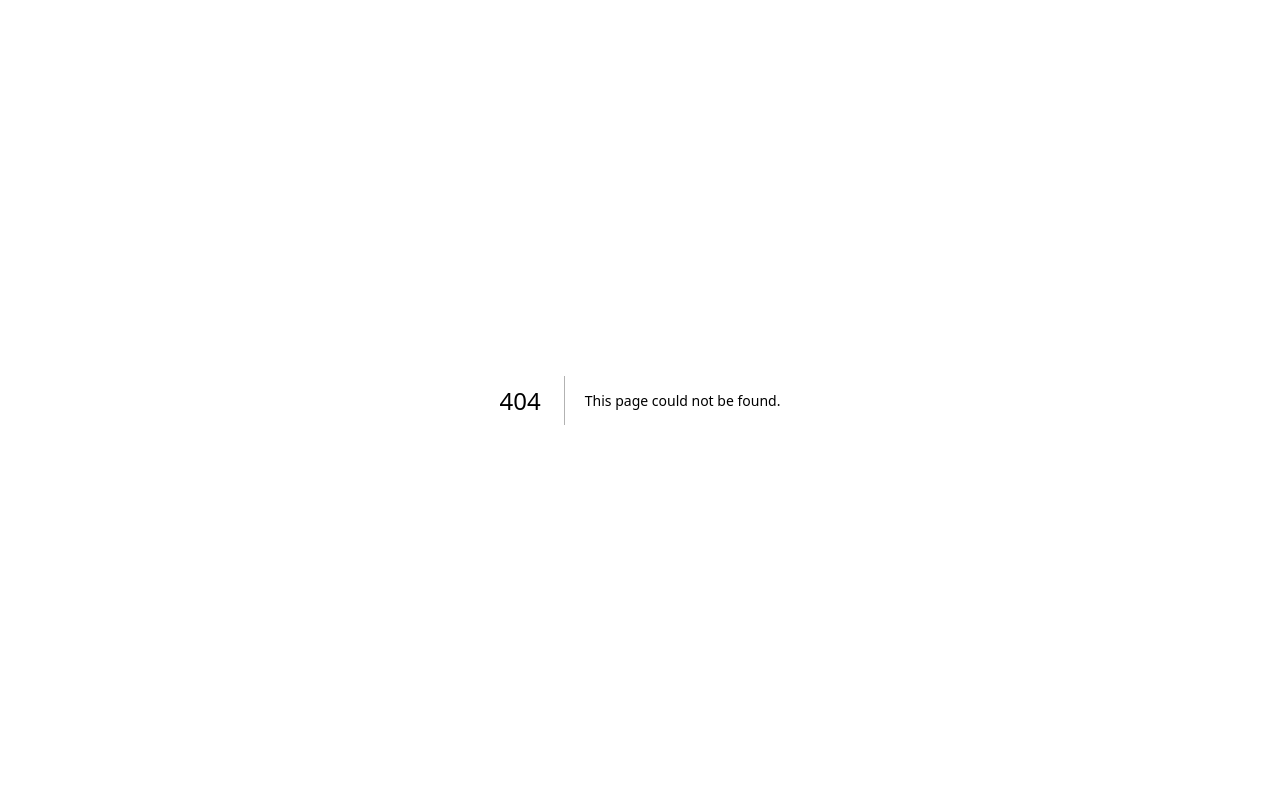
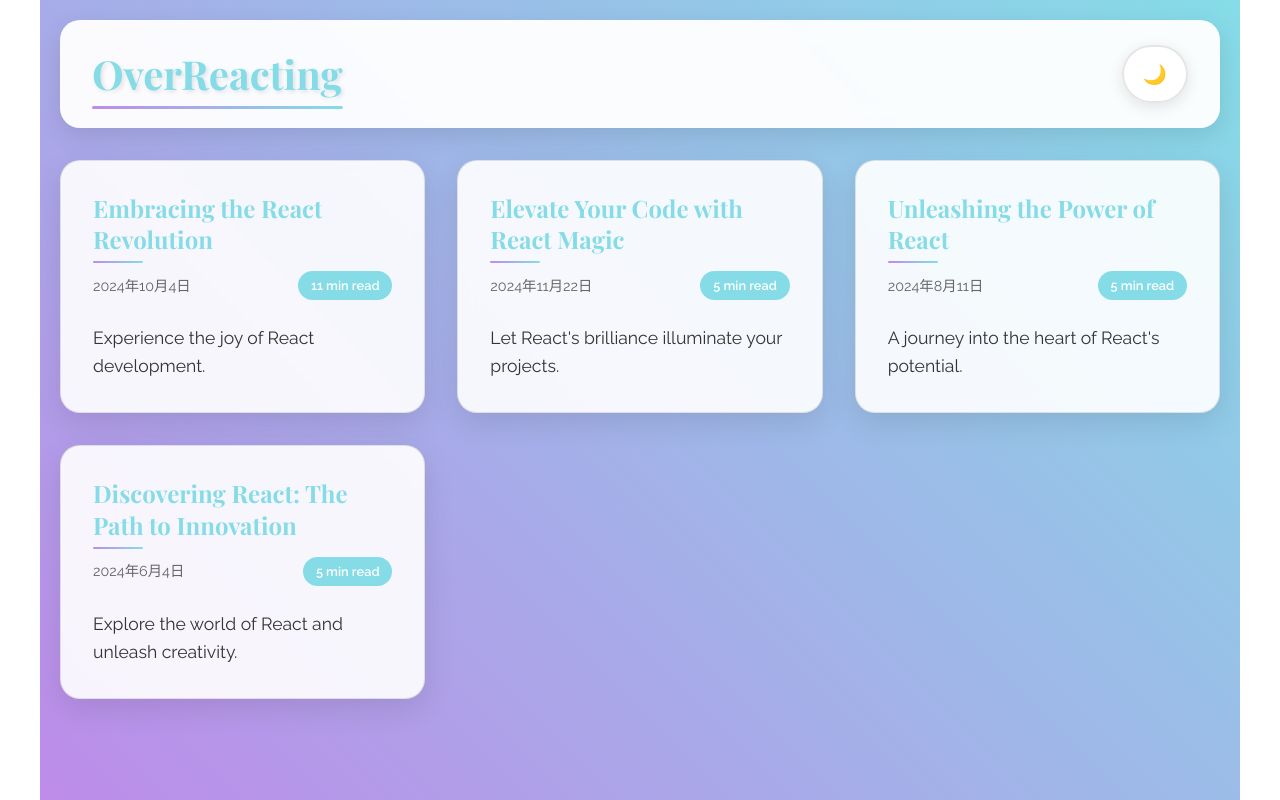
Before and after one commit to kmishima16/next-blog-portfolio, a Next.js app: page /lesson3 in a window 1280 px wide. Before the commit this address had no page. Built offline with nearby package versions, Linux system fonts and the light colour scheme.

Commit message:
add: lesson3の実装

```diff
--- /dev/null
+++ b/app/lesson3/article.tsx
@@ -0,0 +1,30 @@
+import styles from './page.module.css';
+
+interface ArticleProps {
+	id: number;
+	title: string;
+	date: Date;
+	length: number;
+	snippet: string;
+}
+
+export default function Article({ title, date, length, snippet }: ArticleProps) {
+	const formatDate = (date: Date) => {
+		return date.toLocaleDateString('ja-JP', {
+			year: 'numeric',
+			month: 'long',
+			day: 'numeric'
+		});
+	};
+
+	return (
+		<article className={styles.article}>
+			<h2 className={styles.articleTitle}>{title}</h2>
+			<div className={styles.articleMeta}>
+				<span className={styles.articleDate}>{formatDate(date)}</span>
+				<span className={styles.articleLength}>{length} min read</span>
+			</div>
+			<p className={styles.articleSnippet}>{snippet}</p>
+		</article>
+	);
+}
--- /dev/null
+++ b/app/lesson3/data.ts
@@ -0,0 +1,32 @@
+const articles = [
+	{
+		id: 1,
+		title: "Embracing the React Revolution",
+		date: new Date(2024, 9, 4),
+		length: 11,
+		snippet: `Experience the joy of React development.`,
+	},
+	{
+		id: 2,
+		title: "Elevate Your Code with React Magic",
+		date: new Date(2024, 10, 22),
+		length: 5,
+		snippet: `Let React's brilliance illuminate your projects.`,
+	},
+	{
+		id: 3,
+		title: "Unleashing the Power of React",
+		date: new Date(2024, 7, 11),
+		length: 5,
+		snippet: `A journey into the heart of React's potential.`,
+	},
+	{
+		id: 4,
+		title: "Discovering React: The Path to Innovation",
+		date: new Date(2024, 5, 4),
+		length: 5,
+		snippet: `Explore the world of React and unleash creativity.`,
+	},
+];
+
+export default articles;
--- /dev/null
+++ b/app/lesson3/page.module.css
@@ -0,0 +1,261 @@
+/* Importing Google Fonts */
+@import url("https://fonts.googleapis.com/css2?family=Raleway:wght@300;400;600&family=Playfair+Display:wght@700&display=swap");
+
+
+/* Container */
+.container {
+  box-sizing: border-box;
+  margin: 0 auto;
+  padding: 20px;
+  font-family: "Raleway", sans-serif;
+  background: linear-gradient(
+    45deg,
+    var(--secondary-color),
+    var(--primary-color)
+  );
+  color: var(--text-color);
+  min-height: 100vh;
+  transition: all 0.3s ease;
+  display: flex;
+  flex-direction: column;
+  max-width: 1200px;
+}
+
+.container * {
+  box-sizing: border-box;
+}
+
+/* Navigation */
+.navigation {
+  display: flex;
+  justify-content: space-between;
+  align-items: center;
+  background: var(--nav-bg);
+  backdrop-filter: blur(10px);
+  padding: 1.5rem 2rem;
+  border-radius: 20px;
+  box-shadow: 0 8px 25px var(--shadow-color);
+  margin-bottom: 2rem;
+  transition: all 0.3s ease;
+}
+
+.title {
+  font-family: "Playfair Display", serif;
+  font-size: clamp(1.8rem, 4vw, 2.5rem);
+  color: var(--primary-color);
+  text-shadow: 2px 2px 4px var(--shadow-color);
+  position: relative;
+}
+
+.title::after {
+  content: "";
+  position: absolute;
+  bottom: -5px;
+  left: 0;
+  width: 100%;
+  height: 3px;
+  background: linear-gradient(
+    90deg,
+    var(--secondary-color),
+    var(--primary-color)
+  );
+  border-radius: 2px;
+}
+
+/* Theme Toggle Button */
+.themeToggle {
+  background: var(--card-bg);
+  border: 2px solid var(--border-color);
+  border-radius: 50px;
+  padding: 0.8rem 1.2rem;
+  font-size: 1.2rem;
+  cursor: pointer;
+  transition: all 0.3s ease;
+  box-shadow: 0 4px 15px var(--shadow-color);
+  backdrop-filter: blur(10px);
+}
+
+.themeToggle:hover {
+  transform: translateY(-2px);
+  box-shadow: 0 8px 25px var(--shadow-hover);
+  border-color: var(--primary-color);
+}
+
+.themeToggle:active {
+  transform: translateY(0);
+}
+
+/* Main Content */
+.main {
+  flex: 1;
+  display: flex;
+  flex-direction: column;
+}
+
+/* Articles Grid */
+.articlesGrid {
+  display: grid;
+  grid-template-columns: repeat(auto-fit, minmax(300px, 1fr));
+  gap: 2rem;
+  width: 100%;
+}
+
+.articleWrapper {
+  background: var(--card-bg);
+  backdrop-filter: blur(10px);
+  border-radius: 20px;
+  box-shadow: 0 10px 30px var(--shadow-color);
+  transition: all 0.3s ease;
+  overflow: hidden;
+  border: 1px solid var(--border-color);
+}
+
+.articleWrapper:hover {
+  transform: translateY(-8px);
+  box-shadow: 0 20px 40px var(--shadow-hover);
+}
+
+/* Article Styles */
+.article {
+  padding: 2rem;
+  height: 100%;
+  display: flex;
+  flex-direction: column;
+}
+
+.articleTitle {
+  font-family: "Playfair Display", serif;
+  font-size: clamp(1.2rem, 3vw, 1.5rem);
+  color: var(--primary-color);
+  margin-bottom: 1rem;
+  line-height: 1.3;
+  position: relative;
+}
+
+.articleTitle::after {
+  content: "";
+  position: absolute;
+  bottom: -8px;
+  left: 0;
+  width: 50px;
+  height: 2px;
+  background: linear-gradient(
+    90deg,
+    var(--secondary-color),
+    var(--primary-color)
+  );
+  border-radius: 1px;
+}
+
+.articleMeta {
+  display: flex;
+  justify-content: space-between;
+  align-items: center;
+  margin-bottom: 1.5rem;
+  font-size: 0.9rem;
+  color: var(--meta-color);
+  flex-wrap: wrap;
+  gap: 0.5rem;
+}
+
+.articleDate {
+  font-weight: 400;
+}
+
+.articleLength {
+  background: var(--primary-color);
+  color: var(--bg-color);
+  padding: 0.3rem 0.8rem;
+  border-radius: 20px;
+  font-size: 0.8rem;
+  font-weight: 600;
+}
+
+.articleSnippet {
+  font-size: clamp(0.95rem, 2vw, 1.1rem);
+  color: var(--text-color);
+  line-height: 1.6;
+  flex: 1;
+  margin-top: auto;
+}
+
+/* Responsive Design */
+@media (max-width: 768px) {
+  .container {
+    padding: 15px;
+  }
+
+  .navigation {
+    padding: 1rem 1.5rem;
+    margin-bottom: 1.5rem;
+  }
+
+  .title {
+    font-size: 1.5rem;
+  }
+
+  .themeToggle {
+    padding: 0.6rem 1rem;
+    font-size: 1rem;
+  }
+
+  .articlesGrid {
+    grid-template-columns: 1fr;
+    gap: 1.5rem;
+  }
+
+  .article {
+    padding: 1.5rem;
+  }
+}
+
+@media (max-width: 480px) {
+  .container {
+    padding: 10px;
+  }
+
+  .navigation {
+    padding: 1rem;
+    flex-direction: column;
+    gap: 1rem;
+    text-align: center;
+  }
+
+  .title::after {
+    width: 80px;
+    left: 50%;
+    transform: translateX(-50%);
+  }
+
+  .articlesGrid {
+    gap: 1rem;
+  }
+
+  .article {
+    padding: 1.2rem;
+  }
+
+  .articleMeta {
+    flex-direction: column;
+    align-items: flex-start;
+    gap: 0.8rem;
+  }
+}
+
+/* Smooth transitions for theme switching */
+.container,
+.container *,
+.navigation,
+.title,
+.themeToggle,
+.main,
+.articlesGrid,
+.articleWrapper,
+.article,
+.articleTitle,
+.articleMeta,
+.articleDate,
+.articleLength,
+.articleSnippet {
+  transition: background-color 0.3s ease, color 0.3s ease, border-color 0.3s ease;
+}
--- /dev/null
+++ b/app/lesson3/page.tsx
@@ -0,0 +1,96 @@
+'use client';
+
+import { useState, useEffect } from 'react';
+import Article from './article';
+import articles from './data';
+import styles from './page.module.css';
+
+// Theme variables
+const themeVariables = {
+	'light-theme': {
+		'--primary-color': '#85dce7',
+		'--secondary-color': '#bd8ce9',
+		'--text-color': '#333',
+		'--bg-color': '#fff',
+		'--card-bg': 'rgba(255, 255, 255, 0.9)',
+		'--nav-bg': 'rgba(255, 255, 255, 0.95)',
+		'--shadow-color': 'rgba(0, 0, 0, 0.1)',
+		'--shadow-hover': 'rgba(0, 0, 0, 0.2)',
+		'--meta-color': '#666',
+		'--border-color': 'rgba(0, 0, 0, 0.1)',
+	} as React.CSSProperties,
+	'dark-theme': {
+		'--primary-color': '#4fd1c7',
+		'--secondary-color': '#9f7aea',
+		'--text-color': '#e2e8f0',
+		'--bg-color': '#1a202c',
+		'--card-bg': 'rgba(45, 55, 72, 0.9)',
+		'--nav-bg': 'rgba(26, 32, 44, 0.95)',
+		'--shadow-color': 'rgba(0, 0, 0, 0.3)',
+		'--shadow-hover': 'rgba(0, 0, 0, 0.5)',
+		'--meta-color': '#a0aec0',
+		'--border-color': 'rgba(255, 255, 255, 0.1)',
+	} as React.CSSProperties,
+};
+
+// localStorage handling function
+function getStorageTheme(): string {
+	if (typeof window !== 'undefined') {
+		const savedTheme = localStorage.getItem('theme');
+		return savedTheme || 'light-theme';
+	}
+	return 'light-theme';
+}
+
+export default function SnippetsPage() {
+	const [theme, setTheme] = useState<string>('light-theme');
+
+	// Initialize theme from localStorage
+	useEffect(() => {
+		const savedTheme = getStorageTheme();
+		setTheme(savedTheme);
+	}, []);
+
+	// Update localStorage when theme changes
+	useEffect(() => {
+		if (typeof window !== 'undefined') {
+			localStorage.setItem('theme', theme);
+		}
+	}, [theme]);
+
+	// Toggle theme function
+	const toggleTheme = () => {
+		setTheme(prevTheme =>
+			prevTheme === 'light-theme' ? 'dark-theme' : 'light-theme'
+		);
+	};
+
+	// Get current theme variables
+	const currentThemeVars = themeVariables[theme as keyof typeof themeVariables];
+
+	return (
+		<div className={styles.container} style={currentThemeVars}>
+			<nav className={styles.navigation}>
+				<h1 className={styles.title}>OverReacting</h1>
+				<button
+					type="button"
+					className={styles.themeToggle}
+					onClick={toggleTheme}
+					aria-label={`Switch to ${theme === 'light-theme' ? 'dark' : 'light'} theme`}
+				>
+					{theme === 'light-theme' ? '🌙' : '☀️'}
+				</button>
+			</nav>
+
+			<main className={styles.main}>
+				<div className={styles.articlesGrid}>
+					{articles.map((article) => (
+						<div key={article.id} className={styles.articleWrapper}>
+							<Article {...article} />
+						</div>
+					))}
+				</div>
+			</main>
+		</div>
+	);
+}
```
